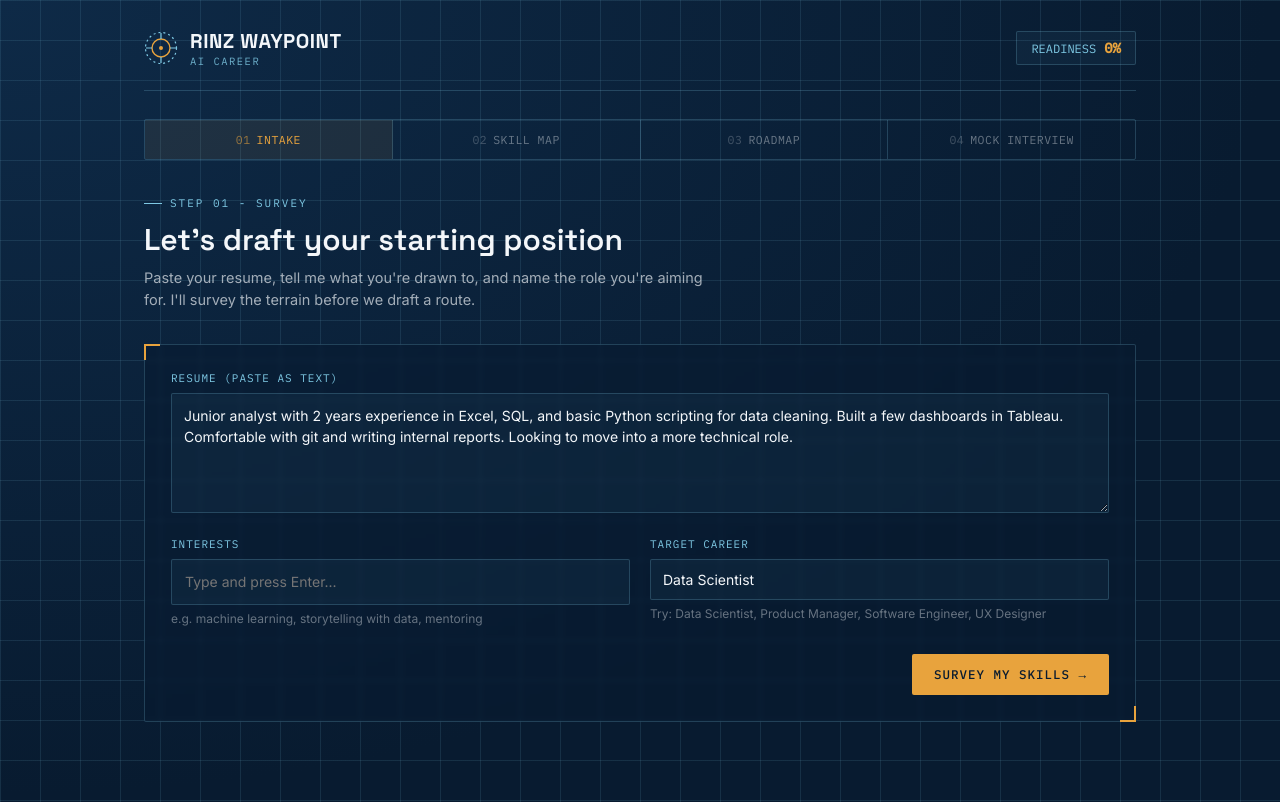
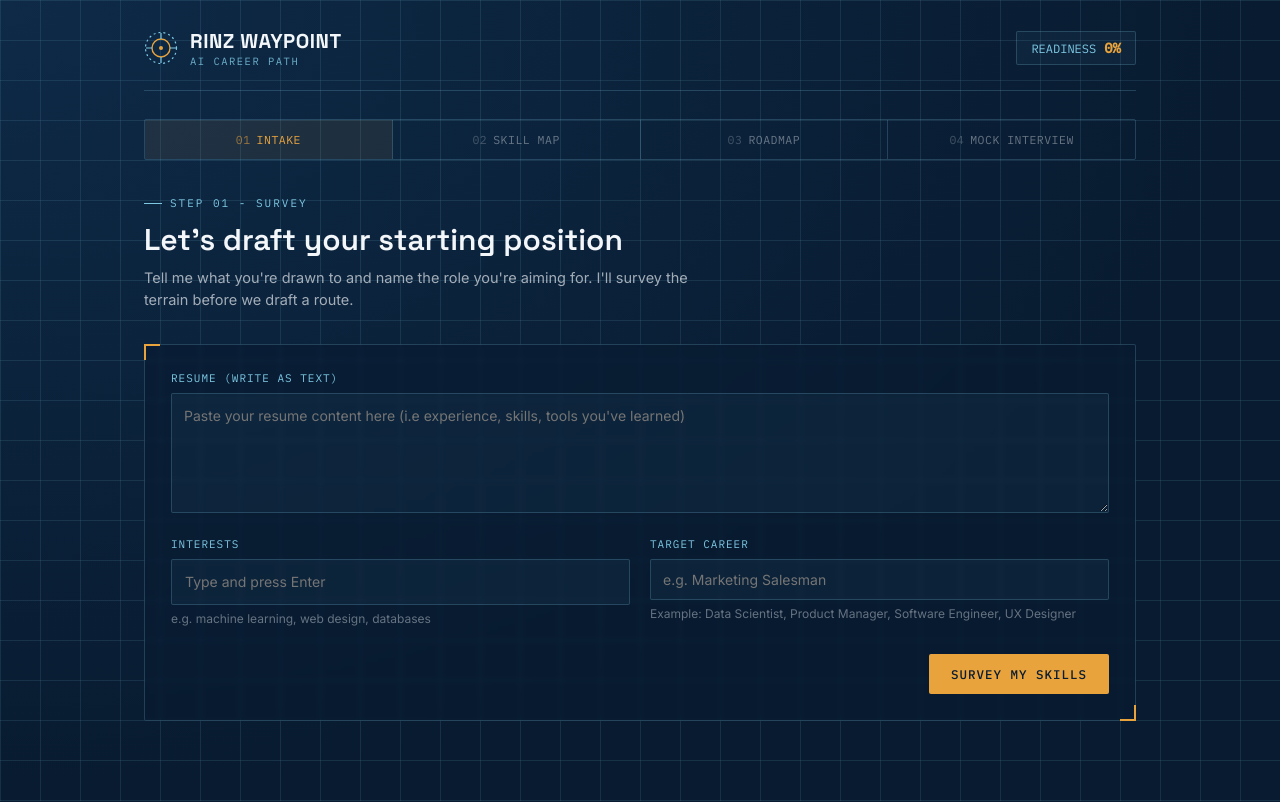
Before and after one commit to Stella0165/RinZ, a plain HTML site: page career-agent/index.html in a window 1280 px wide. Drawn offline with Linux system fonts and the light colour scheme; a script that the page names is missing.

```diff
--- a/career-agent/index.html
+++ b/career-agent/index.html
@@ -21,7 +21,7 @@
       </svg>
       <div class="brand-text">
         <div class="name">RINZ WAYPOINT</div>
-        <div class="tag">AI Career</div>
+        <div class="tag">AI Career Path</div>
       </div>
     </div>
     <div class="readiness-chip">READINESS <b id="readinessPct">0%</b></div>
@@ -37,30 +37,33 @@
   <section class="screen active" id="screen-intake">
     <div class="eyebrow">Step 01 - Survey</div>
     <h1 class="screen-title">Let's draft your starting position</h1>
-    <p class="screen-sub">Paste your resume, tell me what you're drawn to, and name the role you're aiming for. I'll survey the terrain before we draft a route.</p>
+    <p class="screen-sub">Tell me what you're drawn to and name the role you're aiming for. I'll survey the terrain before we draft a route.</p>
 
     <div class="card">
       <div class="field">
-        <label for="resumeInput">Resume (paste as text)</label>
-        <textarea id="resumeInput" placeholder="Paste your resume content here — experience, skills, tools you've used...">Junior analyst with 2 years experience in Excel, SQL, and basic Python scripting for data cleaning. Built a few dashboards in Tableau. Comfortable with git and writing internal reports. Looking to move into a more technical role.</textarea>
-      </div>
+        <label for="resumeInput">Resume (write as text)</label>
+            <textarea id="resumeInput" placeholder="Paste your resume content here (i.e experience, skills, tools you've learned)"></textarea>
+        </div>
+
       <div class="row2">
         <div class="field">
           <label for="interestsInput">Interests</label>
           <div class="tag-input-box" id="tagBox">
-            <input type="text" id="interestsInput" placeholder="Type and press Enter...">
+            <input type="text" id="interestsInput" placeholder="Type and press Enter">
           </div>
-          <div class="hint">e.g. machine learning, storytelling with data, mentoring</div>
+          <div class="hint">e.g. machine learning, web design, databases</div>
         </div>
+
         <div class="field">
           <label for="targetInput">Target career</label>
-          <input type="text" id="targetInput" placeholder="e.g. Data Scientist" value="Data Scientist">
-          <div class="hint">Try: Data Scientist, Product Manager, Software Engineer, UX Designer</div>
+          <input type="text" id="targetInput" placeholder="e.g. Marketing Salesman">
+          <div class="hint">Example: Data Scientist, Product Manager, Software Engineer, UX Designer</div>
         </div>
       </div>
       <div class="btn-row">
-        <button class="btn" id="analyzeBtn">Survey My Skills →</button>
+        <button class="btn" id="analyzeBtn">Survey My Skills</button>
       </div>
+    </div>
     </div>
   </section>
 
```
